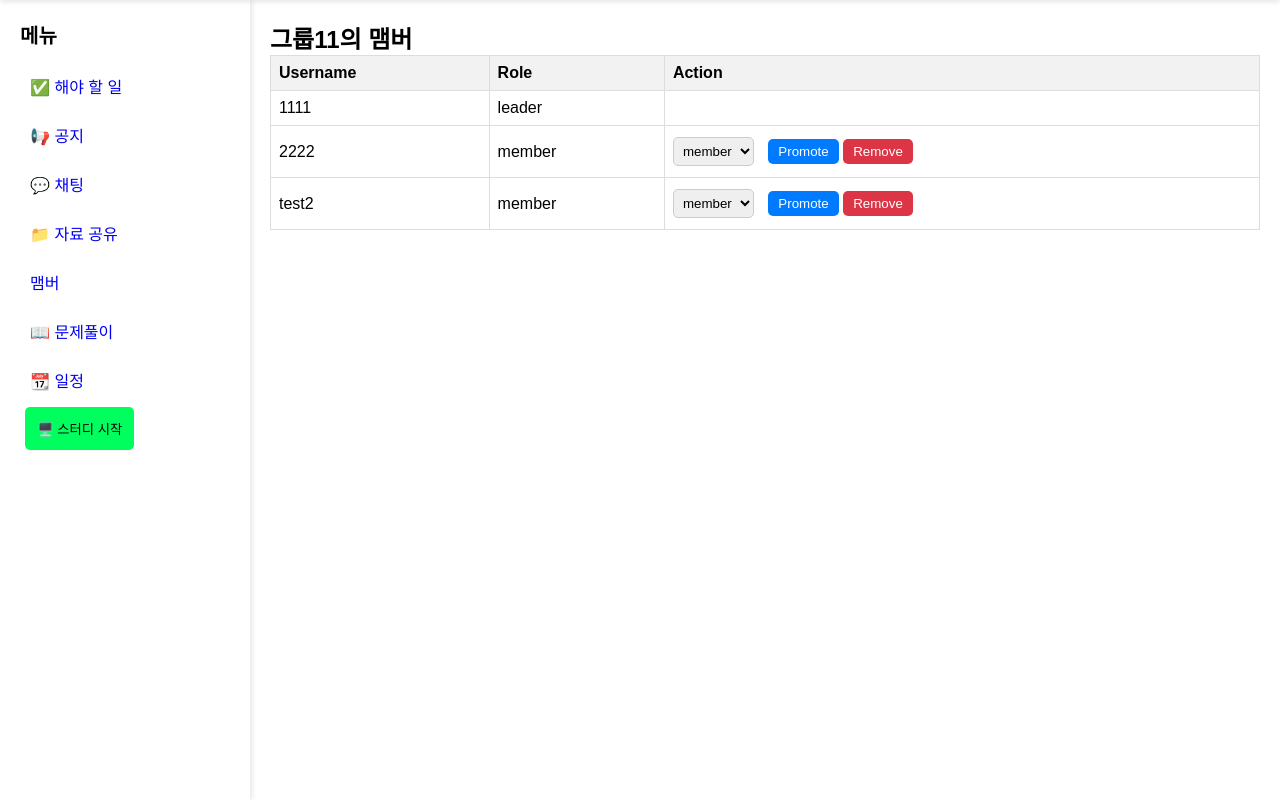
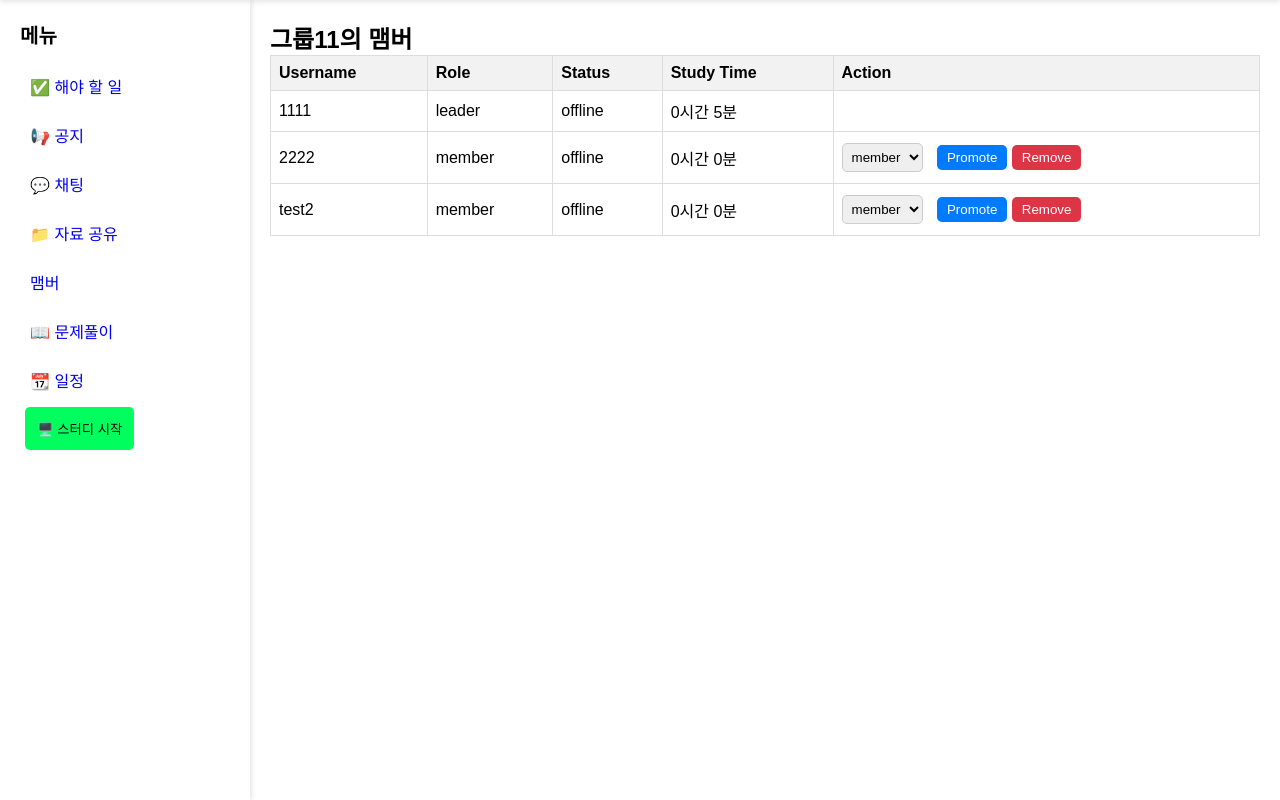
Before and after one commit to ggam9/PBL2, a Flask app: page /group/1/members in a window 1280 px wide. Shown: the part 60-860 px from the top of the page. Run offline with Flask 3, Linux system fonts and the light colour scheme; a user stored in the database is signed in.

Commit message:
group_members.html

```diff
--- a/templates/group_members.html
+++ b/templates/group_members.html
@@ -56,6 +56,8 @@
         <tr>
             <th>Username</th>
             <th>Role</th>
+            <th>Status</th>
+            <th>Study Time</th>
             <th>Action</th>
         </tr>
     </thead>
@@ -64,6 +66,8 @@
         <tr>
             <td>{{ pu.user.username }}</td>
             <td>{{ pu.role }}</td>
+            <td>{{ user_statuses[pu.user_id] }}</td>
+            <td>{{ pu.study_time // 3600 }}시간 {{ (pu.study_time % 3600) // 60 }}분</td>
             <td>
                 {% if current_role == 'leader' and pu.role != 'leader' %}
                     <form method="POST" style="display:inline;">
@@ -76,7 +80,7 @@
                         <button type="submit" name="action" value="promote" class="btn btn-primary">Promote</button>
                     </form>
                 {% endif %}
-                {% if current_role in ['leader', 'admin'] and pu.role != 'leader' %}
+                {% if (current_role in ['leader', 'admin'] and pu.role != 'leader') or (pu.user_id == current_user.id and current_role != 'leader') %}
                     <form method="POST" style="display:inline;">
                         <input type="hidden" name="user_id" value="{{ pu.user_id }}">
                         <button type="submit" name="action" value="remove" class="btn btn-danger">Remove</button>
```
